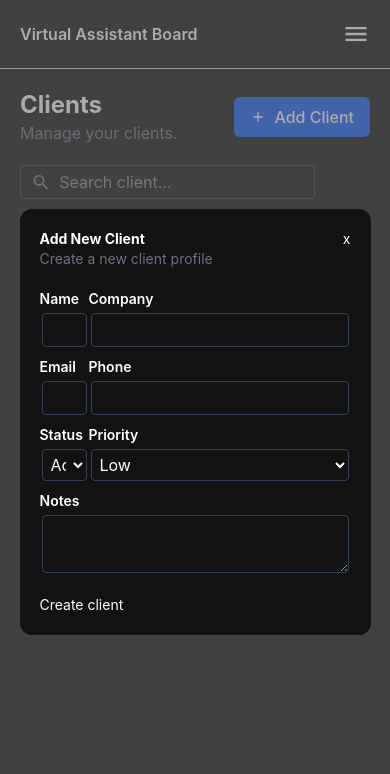
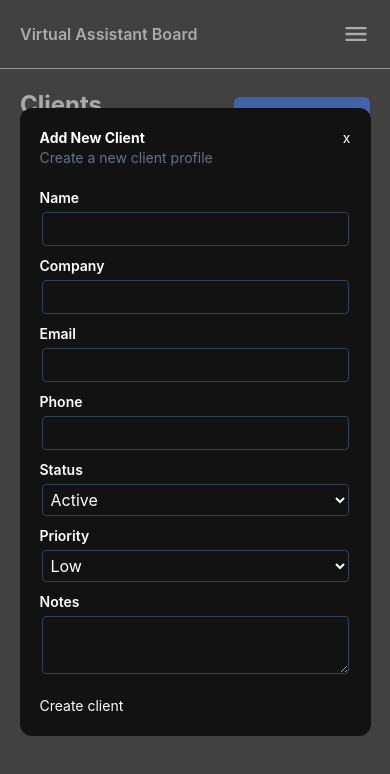
Before and after one commit to allanrodneyyy/VA-To-Do-List, a React (Vite) app: page /clients in a window 390 px wide. Both pictures are taken after a click on the button "Add Client". Shown: the top 774 px of the page. Built offline with nearby package versions, Linux system fonts and the light colour scheme.

Commit message:
Fix bug in textfields spacing in mobile view

```diff
--- a/src/components/ui/modals/Clients/ClientsAddModal.jsx
+++ b/src/components/ui/modals/Clients/ClientsAddModal.jsx
@@ -18,10 +18,12 @@ export function ClientsAddModal({ dialogRef }) {
           </section>
         </header>
         <section className="grid grid-cols-1 sm:grid-cols-2 gap-y-2 mb-5">
+
           <ClientsAddModalTextfields />
           <ClientsAddDropdowns />
+
           <div className="flex flex-col gap-0.5
-            col-span-2">
+            cols-span-1 sm:col-span-2">
             <label htmlFor="notes" className="font-semibold">Notes</label>
             <section className="flex items-center gap-1 p-0.5
             text-base
--- a/src/components/ui/modals/Clients/ClientsAddModalTextfields.jsx
+++ b/src/components/ui/modals/Clients/ClientsAddModalTextfields.jsx
@@ -18,7 +18,7 @@ export function ClientsAddModalTextfields() {
         fields.map((field) => (
           <div key={field.fieldName} className="flex flex-col gap-0.5">
             <label htmlFor={`${field.fieldName}`} className="font-semibold">{field.label}</label>
-            <div className="flex items-center gap-1 p-0.5
+            <div className="gap-1 p-0.5
             text-base
              focus-within:border-blue-500
              focus-within:border
```
